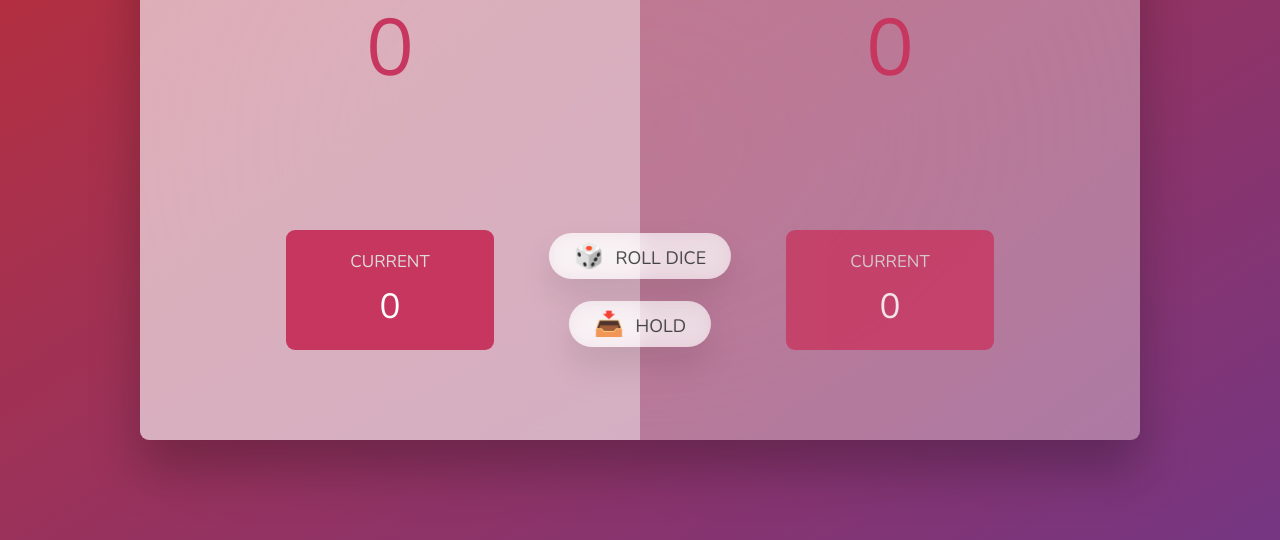
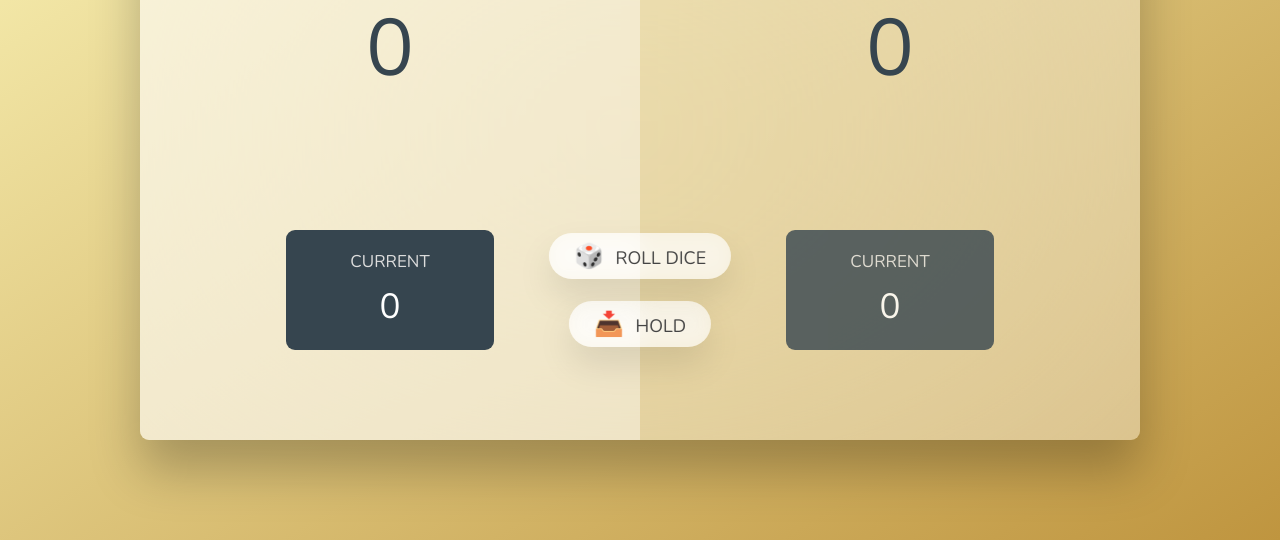
Before and after one commit to gaurav5677/Dice-game, a plain HTML site: page index.html in a window 1280 px wide. Shown: the part 260-800 px from the top of the page. Drawn offline with nearby package versions, Linux system fonts and the light colour scheme.

Commit message:
color changed

```diff
--- a/style.css
+++ b/style.css
@@ -16,7 +16,7 @@ body {
   font-weight: 400;
   height: 100vh;
   color: #333;
-  background-image: linear-gradient(to top left, #753682 0%, #bf2e34 100%);
+  background-image: linear-gradient(to top left, #bf953f 0%, #fcf6ba 100%);
   display: flex;
   align-items: center;
   justify-content: center;
@@ -59,7 +59,7 @@ main {
 .score {
   font-size: 8rem;
   font-weight: 300;
-  color: #c7365f;
+  color: #36454f;
   margin-bottom: auto;
 }
 
@@ -78,7 +78,7 @@ main {
 }
 
 .current {
-  background-color: #c7365f;
+  background-color: #36454f;
   opacity: 0.8;
   border-radius: 9px;
   color: #fff;
@@ -163,7 +163,7 @@ main {
 
 .player--winner .name {
   font-weight: 700;
-  color: #c7365f;
+  color: #36454f;
 }
 
 .hidden {
```
